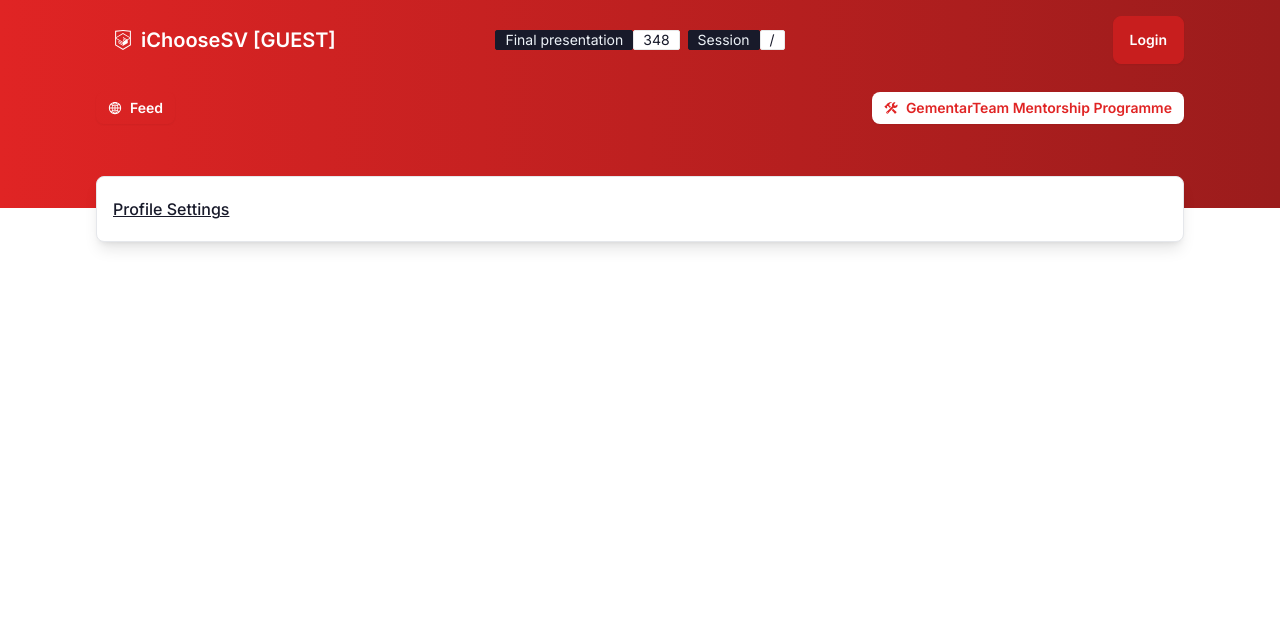
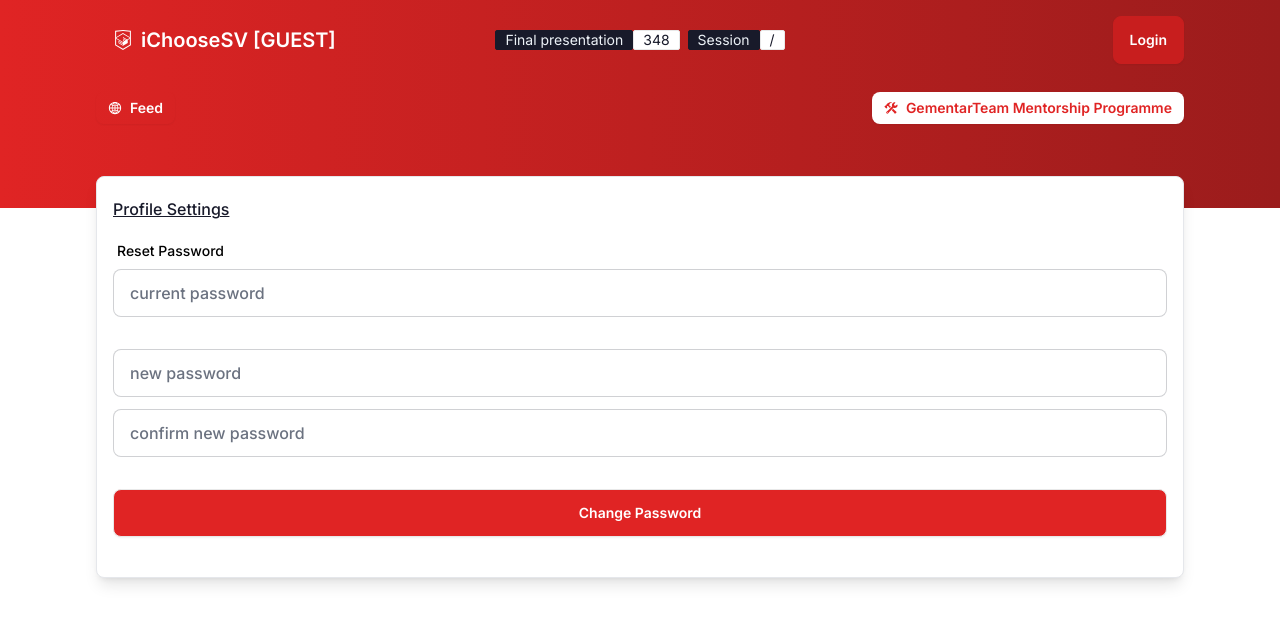
Before and after one commit to themuhdhilmi/GementarIChooseSV, a Next.js app: page /dashboard/view/profileSettings in a window 1280 px wide. Shown: the top 624 px of the page. Built offline with nearby package versions, Linux system fonts and the light colour scheme; no server answers.

Commit message:
Update profile settings

```diff
--- /dev/null
+++ b/app/api/v1/AUTH/manageUser/route.tsx
@@ -0,0 +1,56 @@
+import { NextRequest, NextResponse } from 'next/server'
+import bcrypt from 'bcrypt'
+import prisma from '@/prisma/client'
+import { z } from 'zod'
+
+const schemaPUT = z.object({
+  id: z.string(),
+  password: z.string().min(4).nullable(),
+})
+export async function PUT(request: NextRequest, response: NextResponse) {
+  try {
+    const body = await request.json()
+    let passwordEncrypt = null
+
+    if (body.password !== null) {
+      passwordEncrypt = await bcrypt.hash(body.password, 10)
+    }
+
+    const validation = schemaPUT.safeParse(body)
+
+    if (!validation.success) {
+      return NextResponse.json(validation.error.errors, {
+        status: 400,
+      })
+    }
+
+    passwordEncrypt = await bcrypt.hash(body.password, 10)
+
+    const getUser = await prisma.user.update({
+      where: {
+        id: body.id,
+      },
+      data: {
+        hashedPassword: passwordEncrypt,
+      },
+    })
+
+    return NextResponse.json(
+      {
+        getUser,
+      },
+      {
+        status: 200,
+      }
+    )
+  } catch (error) {
+    return NextResponse.json(
+      {
+        error,
+      },
+      {
+        status: 400,
+      }
+    )
+  }
+}
--- a/app/dashboard/view/profileSettings/page.tsx
+++ b/app/dashboard/view/profileSettings/page.tsx
@@ -1,11 +1,33 @@
 'use client'
 import { breakpoints } from '@/app/config/breakpoints'
-import React from 'react'
+import { useUpdatePassword } from '@/app/utilities/storage/user/useUpdatePassword'
+import { useUserInformation } from '@/app/utilities/storage/user/useUserInformation'
+import React, { useState } from 'react'
 import { useMediaQuery } from 'usehooks-ts'
-
 
 const Page = () => {
   const isDesktop = useMediaQuery(`(max-width: ${breakpoints.desktop})`)
+  const [currentPassword, setCurrentPassword] = useState('')
+  const [newPassword, setNewPassword] = useState('')
+  const [newPasswordConfirm, setNewPasswordConfirm] = useState('')
+  const { data } = useUserInformation()
+  const { sendData } = useUpdatePassword()
+
+  const postData = {
+    id: data?.user?.id,
+    password: newPassword,
+  }
+
+  const resetPassword = () => {
+
+    //FIXME Complete this reset password
+
+    if(newPassword === "")
+    {
+      return null
+    }
+    sendData(postData)
+  }
 
   return (
     <div className={`${!isDesktop ? 'px-24' : 'px-6'}`}>
@@ -13,8 +35,71 @@ const Page = () => {
       <div className="justify-center px-4  border rounded-lg  bg-white shadow-lg">
         <div className="overflow-x-auto">
           <div className="flex flex-row py-5">
-            <div className="w-1/2 font-medium ">
+            <div className="w-full font-medium ">
               <p className="underline decoration-1">Profile Settings</p>
+              <form onSubmit={resetPassword}>
+                <div className="w-full text-black mt-3 mb-8 form-control">
+                  <label className="w-full ">
+                    <div className="label">
+                      <span className="label-text text-black">Reset Password</span>
+                    </div>
+                    <div className="join w-full">
+                      <input
+                        required
+                        value={currentPassword}
+                        onChange={(e: any) => {
+                          setCurrentPassword(e.target.value)
+                        }}
+                        type="password"
+                        placeholder="current password"
+                        className="input w-full rounded-lg input-bordered join-item text-black"
+                      />
+                    </div>
+                  </label>
+                </div>
+
+                <div className="w-full text-black  my-3 ">
+                  <label className="w-full ">
+                    <div className="join w-full">
+                      <input
+                        required
+                        value={newPassword}
+                        onChange={(e: any) => {
+                          setNewPassword(e.target.value)
+                        }}
+                        type="password"
+                        placeholder="new password"
+                        className="input w-full rounded-lg input-bordered join-item text-black"
+                      />
+                    </div>
+                  </label>
+                </div>
+
+                <div className="w-full text-black  my-3 ">
+                  <label className="w-full ">
+                    <div className="join w-full">
+                      <input
+                        required
+                        value={newPasswordConfirm}
+                        onChange={(e: any) => {
+                          setNewPasswordConfirm(e.target.value)
+                        }}
+                        type="password"
+                        placeholder="confirm new password"
+                        className="input w-full rounded-lg input-bordered join-item text-black"
+                      />
+                    </div>
+                  </label>
+                </div>
+
+                {/* <button onClick={() => sendResetPasswordMember()} className="btn join-item text-white bg-blue-950  rounded-lg">
+                  Set Password
+                </button> */}
+
+                <button type="submit" className="btn w-full my-5 bg-red-600 rounded-lg hover:bg-red-800 text-white">
+                  Change Password
+                </button>
+              </form>
             </div>
           </div>
         </div>
--- /dev/null
+++ b/app/utilities/storage/user/useUpdatePassword.ts
@@ -0,0 +1,81 @@
+import { toast } from 'react-toastify'
+import { create } from 'zustand'
+
+enum SuccessState {
+  NONE = 'NONE',
+  SUCCESS = 'SUCCESS',
+  ERROR = 'ERROR',
+}
+
+type Store = {
+  loading: boolean
+  data: any
+  success: SuccessState
+  sendData: (postData: any) => Promise<void>
+}
+
+export const useUpdatePassword = create<Store>((set) => ({
+  data: {},
+  loading: false,
+  success: SuccessState.NONE,
+  sendData: async (postData) => {
+    try {
+      set({
+        loading: true,
+        success: SuccessState.NONE,
+      })
+      // Make your fetch API call here
+      const response = await fetch('/api/v1/AUTH/manageUser', {
+        method: 'PUT',
+        headers: {
+          'Content-Type': 'application/json',
+        },
+        body: JSON.stringify(postData),
+      })
+
+      const data = await response.json()
+
+      // Update the state based on the fetched data
+      if (response.ok) {
+        toast.success('Sucessfully updated student title', {
+          position: 'top-right',
+          autoClose: 5000,
+          hideProgressBar: false,
+          closeOnClick: true,
+          pauseOnHover: true,
+          draggable: true,
+          progress: undefined,
+          theme: 'light',
+        })
+
+        set((state) => ({
+          data: data, // Adjust this based on your API response structure
+          loading: false,
+          success: SuccessState.SUCCESS,
+        }))
+      } else {
+        toast.error('Failed update student title', {
+          position: 'top-right',
+          autoClose: 5000,
+          hideProgressBar: false,
+          closeOnClick: true,
+          pauseOnHover: true,
+          draggable: true,
+          progress: undefined,
+          theme: 'light',
+        })
+        set((state) => ({
+          data: data, // Adjust this based on your API response structure
+          loading: false,
+          success: SuccessState.ERROR,
+        }))
+      }
+    } catch (error) {
+      console.error('Error fetching data:', error)
+      set({
+        loading: false,
+        success: SuccessState.ERROR,
+      })
+    }
+  },
+}))
```
